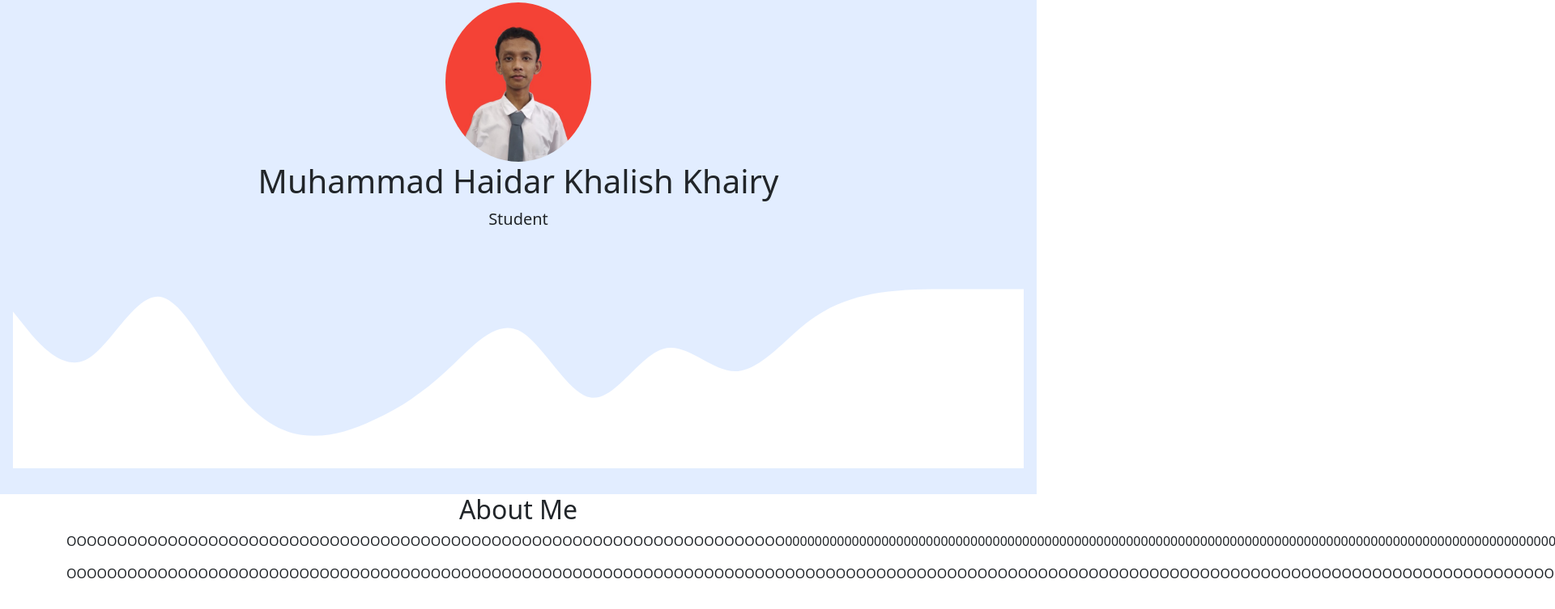
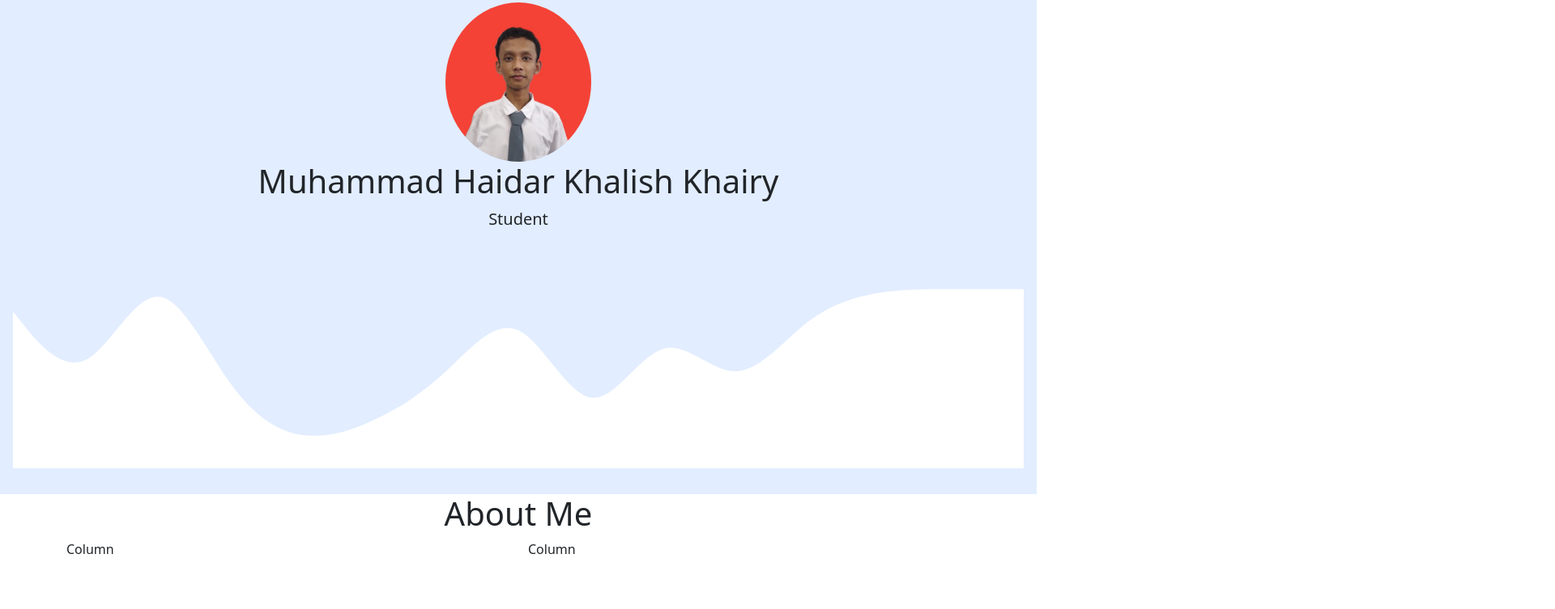
Before and after one commit to MuhammadHaidar1316/MuhammadHaidar1316.github.io, a plain HTML site: page index.html in a window 1280 px wide. Shown: the part 85-838 px from the top of the page at 81% size, 1920 px wide, since content can reach past the window. Drawn offline with nearby package versions, Linux system fonts and the light colour scheme.

Commit message:
Komen commit

```diff
--- a/index.html
+++ b/index.html
@@ -43,22 +43,12 @@
     <p class="lead">Student</p>
     <svg xmlns="http://www.w3.org/2000/svg" viewBox="0 0 1440 320"><path fill="#ffffff" fill-opacity="1" d="M0,96L17.1,117.3C34.3,139,69,181,103,165.3C137.1,149,171,75,206,74.7C240,75,274,149,309,197.3C342.9,245,377,267,411,272C445.7,277,480,267,514,250.7C548.6,235,583,213,617,181.3C651.4,149,686,107,720,122.7C754.3,139,789,213,823,218.7C857.1,224,891,160,926,149.3C960,139,994,181,1029,181.3C1062.9,181,1097,139,1131,112C1165.7,85,1200,75,1234,69.3C1268.6,64,1303,64,1337,64C1371.4,64,1406,64,1423,64L1440,64L1440,320L1422.9,320C1405.7,320,1371,320,1337,320C1302.9,320,1269,320,1234,320C1200,320,1166,320,1131,320C1097.1,320,1063,320,1029,320C994.3,320,960,320,926,320C891.4,320,857,320,823,320C788.6,320,754,320,720,320C685.7,320,651,320,617,320C582.9,320,549,320,514,320C480,320,446,320,411,320C377.1,320,343,320,309,320C274.3,320,240,320,206,320C171.4,320,137,320,103,320C68.6,320,34,320,17,320L0,320Z"></path></svg>
 
-</section>
-
-<section id="about">
-  <div class ="container">
-    <div class="row text-center">
-      <div class="col">
-        <h2>About Me</h2>
-      </div>
-    </div>
+</section class="About Me">
+  <h1 class="text-center">About Me</h1>
+  <div class="container">
     <div class="row">
-      <div class="col">
-        <p>OOOOOOOOOOOOOOOOOOOOOOOOOOOOOOOOOOOOOOOOOOOOOOOOOOOOOOOOOOOOOOOOOOOOOOO0000000000000000000000000000000000000000000000000000000000000000000000000000000000000000000000000000000000000</p>
-      </div>
-      <div class="col">
-        <p>OOOOOOOOOOOOOOOOOOOOOOOOOOOOOOOOOOOOOOOOOOOOOOOOOOOOOOOOOOOOOOOOOOOOOOOOOOOOOOOOOOOOOOOOOOOOOOOOOOOOOOOOOOOOOOOOOOOOOOOOOOOOOOOOOOOOOOOOOOOOOOOOOOOOOOOOOOOOOOOOOOOOOOOOOOOOOOOOOOOO</p>
-      </div>
+      <div class="col">Column</div>
+      <div class="col">Column</div>
     </div>
   </div>
 </section>
```
